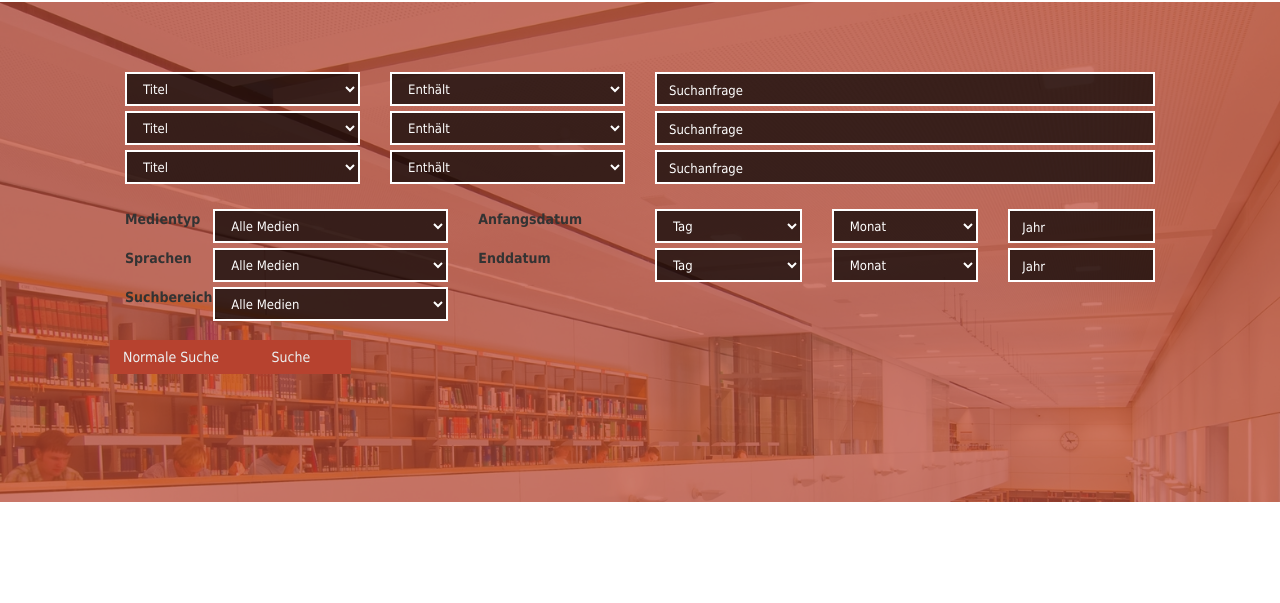
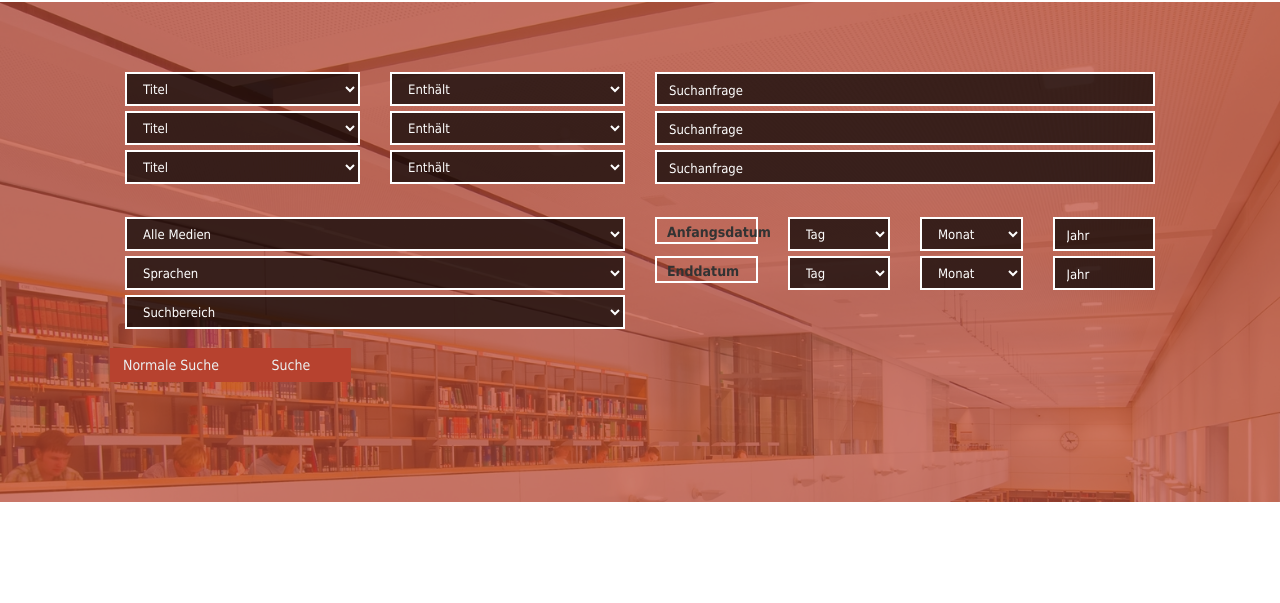
Before and after one commit to starkbaum/onb_redesign, a plain HTML site: page advancedsearch.html in a window 1280 px wide. Shown: the part 98-701 px from the top of the page. Drawn offline with nearby package versions, Linux system fonts and the light colour scheme.

Commit message:
date filter

```diff
--- a/advancedsearch.html
+++ b/advancedsearch.html
@@ -50,6 +50,7 @@
 
 <!-- main container -->
 <div id="main-advanced-search">
+
     <div class="container">
         <!-- row for advanced search block -->
         <!-- TODO change caret color -->
@@ -153,14 +154,13 @@
                     <div class="col-md-6">
                         <input type="text" class="form-control advanced-search-input" placeholder="Suchanfrage">
                     </div>
-                </div>
-                <!-- /row -->
+                </div><!-- /row -->
+
 
                 <div class="row" id="advanced-search-select-block-lower">
-                    <div class="col-md-1">
-                        <label for="select-medium" id="label-medium">Medientyp</label>
-                    </div>
-                    <div class="advanced-search-select-block col-md-3">
+
+                    <div class="col-md-6">
+                        <div class="advanced-search-select-block">
                             <select name="select-medium" id="select-medium" class="form-control select-block">
                                 <option value="">Alle Medien</option>
                                 <option value="">Artikel</option>
@@ -172,12 +172,45 @@
                                 <option value="">Musikdrucke</option>
                             </select>
                         </div>
-                    <div class="col-md-2">
+
+                        <div class="advanced-search-select-block">
+                            <select name="select-lang" id="select-lang" class="form-control select-block">
+                                <option value="">Sprachen</option>
+                                <option value="">Artikel</option>
+                                <option value="">Mikroformen</option>
+                                <option value="">Zeitschriften/Zeitungen</option>
+                                <option value="">Bücher</option>
+                                <option value="">Tonträger</option>
+                                <option value="">Karten und Globen</option>
+                                <option value="">Musikdrucke</option>
+                            </select>
+                        </div>
+
+                        <div class="advanced-search-select-block">
+                            <select name="select-one" id="select-search" class="form-control select-block">
+                                <option value="">Suchbereich</option>
+                                <option value="">Artikel</option>
+                                <option value="">Mikroformen</option>
+                                <option value="">Zeitschriften/Zeitungen</option>
+                                <option value="">Bücher</option>
+                                <option value="">Tonträger</option>
+                                <option value="">Karten und Globen</option>
+                                <option value="">Musikdrucke</option>
+                            </select>
+                        </div>
+                    </div>
+
+                    <!-- column for date filter -->
+                    <div class="col-md-6">
+
+                        <!-- row for filtering beginning date  -->
+                        <div class="row">
+
+                            <div class="col-md-3">
                                 <label for="select-first-date-day" id="label-first-date">Anfangsdatum</label>
                             </div>
-                    <div class="advanced-search-select-block col-md-2">
-                        <select name="select-first-date-day" id="select-first-date-day"
-                                class="form-control select-block">
+                            <div class="advanced-search-select-block col-md-3">
+                                <select name="select-first-date-day" id="select-first-date-day" class="form-control select-block">
                                     <option value="">Tag</option>
                                     <option value="">01</option>
                                     <option value="">02</option>
@@ -213,7 +246,7 @@
 
                                 </select>
                             </div>
-                    <div class="advanced-search-select-block col-md-2">
+                            <div class="advanced-search-select-block col-md-3">
                                 <select name="select-one" id="select-first-date-month" class="form-control select-block">
                                     <option value="">Monat</option>
                                     <option value="">01</option>
@@ -231,33 +264,19 @@
 
                                 </select>
                             </div>
-                    <div class="advanced-search-select-block col-md-2">
+                            <div class="advanced-search-select-block col-md-3">
                                 <input type="text" class="form-control advanced-search-input" placeholder="Jahr">
                             </div>
-                </div>
-                <!-- /row -->
 
+                        </div><!-- /row -->
+
+                        <!-- row for filtering end date -->
                         <div class="row">
-                    <div class="col-md-1">
-                        <label for="select-lang" id="label-lang">Sprachen</label>
+                            <div class="col-md-3">
+                                <label for="select-first-date-day" id="label-last-date">Enddatum</label>
                             </div>
                             <div class="advanced-search-select-block col-md-3">
-                        <select name="select-lang" id="select-lang" class="form-control select-block">
-                            <option value="">Alle Medien</option>
-                            <option value="">Artikel</option>
-                            <option value="">Mikroformen</option>
-                            <option value="">Zeitschriften/Zeitungen</option>
-                            <option value="">Bücher</option>
-                            <option value="">Tonträger</option>
-                            <option value="">Karten und Globen</option>
-                            <option value="">Musikdrucke</option>
-                        </select>
-                    </div>
-                    <div class="col-md-2">
-                        <label for="select-last-day" id="label-last-date">Enddatum</label>
-                    </div>
-                    <div class="advanced-search-select-block col-md-2">
-                        <select name="select-one" id="select-last-day" class="form-control select-block">
+                                <select name="select-first-date-day" id="select-last-date-day" class="form-control select-block">
                                     <option value="">Tag</option>
                                     <option value="">01</option>
                                     <option value="">02</option>
@@ -293,8 +312,8 @@
 
                                 </select>
                             </div>
-                    <div class="advanced-search-select-block col-md-2">
-                        <select name="select-one" id="select-last-month" class="form-control select-block">
+                            <div class="advanced-search-select-block col-md-3">
+                                <select name="select-one" id="select-last-date-month" class="form-control select-block">
                                     <option value="">Monat</option>
                                     <option value="">01</option>
                                     <option value="">02</option>
@@ -308,32 +327,21 @@
                                     <option value="">10</option>
                                     <option value="">11</option>
                                     <option value="">12</option>
+
                                 </select>
                             </div>
-                    <div class="advanced-search-select-block col-md-2">
+                            <div class="advanced-search-select-block col-md-3">
                                 <input type="text" class="form-control advanced-search-input" placeholder="Jahr">
                             </div>
-                </div>
-                <!-- /row -->
 
-                <div class="row">
-                    <div class="col-md-1">
-                        <label for="select-search" id="label-search">Suchbereich</label>
-                    </div>
-                    <div class="advanced-search-select-block col-md-3">
-                        <select name="select-one" id="select-search" class="form-control select-block">
-                            <option value="">Alle Medien</option>
-                            <option value="">Artikel</option>
-                            <option value="">Mikroformen</option>
-                            <option value="">Zeitschriften/Zeitungen</option>
-                            <option value="">Bücher</option>
-                            <option value="">Tonträger</option>
-                            <option value="">Karten und Globen</option>
-                            <option value="">Musikdrucke</option>
-                        </select>
-                    </div>
-                </div>
-                <!-- /row -->
+                        </div><!-- /row -->
+
+                    </div><!-- /column for date filter -->
+
+                </div><!-- /row -->
+
+
+
 
                 <div class="row text-center btn-group" id="onb-btn-group">
                     <button class="btn btn-color-onb"><a href="index.html">Normale Suche</a></button>
@@ -371,7 +379,6 @@
 <!-- TODO add function for loading older jQuery in older browser -->
 
 <script src="https://ajax.googleapis.com/ajax/libs/jquery/2.1.3/jquery.min.js"></script>
-
 
 <script src="js/bootstrap.js"></script>
 
--- a/css/main.css
+++ b/css/main.css
@@ -1,4 +1,3 @@
-
 /*
  * bootstrap - typeahead bugfixes
  */
@@ -47,15 +46,10 @@ body {
  * fullwidth header section with background image
  */
 #quicksearch-header {
-    /* TODO blur affects heading */
-    /* TODO ie support */
-    -webkit-filter: blur(0px);
-        filter: blur(0px);
     margin-top: 50px;
     min-height: 500px;
     background-repeat: no-repeat;
     background-size: cover !important;
-    background-color: #B7422F;
 }
 
 #quicksearch-header h3 {
@@ -280,10 +274,24 @@ select:focus {
 }
 
 #advanced-search-select-block-lower {
-    margin-top: 20px;
+    margin-top: 2em;
+}
+
+label {
+    border: 2px solid white !important;
+    width: 100%;
+    padding: 3px 2px 0 10px;
 }
 
 @media (max-width: 768px) {
+
+    #main-advanced-search {
+        background: rgba(183,66,47,1) !important;
+    }
+
+    /**********************************
+     * =advanced search xs
+     **********************************/
     .advanced-search-first-row,
     .advanced-search-second-row,
     .advanced-search-third-row {
```
Also changed, not shown: index.html (+0 -6 lines). Lines whose indentation alone changed are shown as unchanged.
